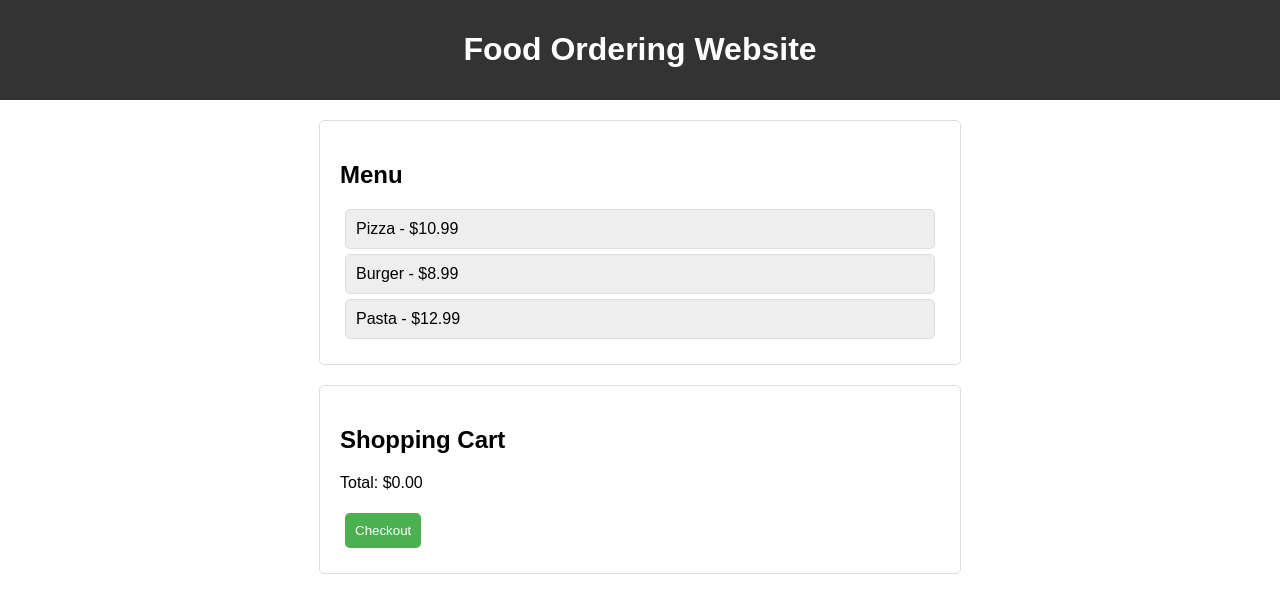
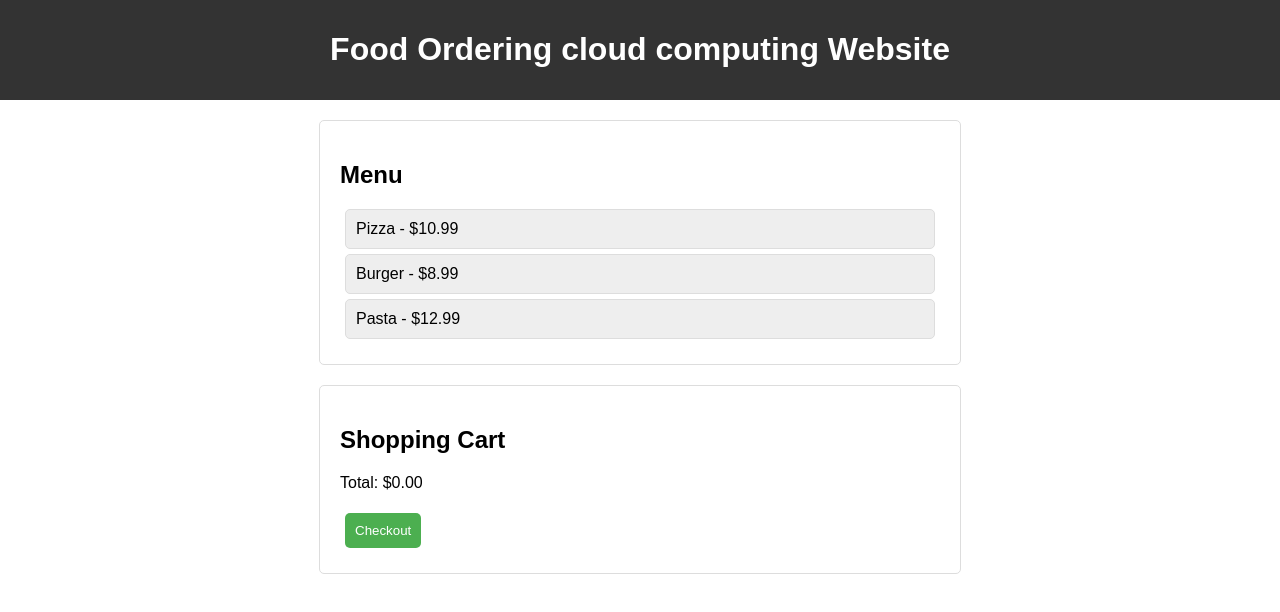
Before and after one commit to prasanth1722/cloudcoumputing, a plain HTML site: page index.html in a window 1280 px wide. Drawn offline with Linux system fonts and the light colour scheme.

Commit message:
Add files via upload

```diff
--- a/index.html
+++ b/index.html
@@ -8,7 +8,7 @@
 </head>
 <body>
     <header>
-        <h1>Food Ordering Website</h1>
+        <h1>Food Ordering cloud computing Website</h1>
     </header>
 
     <section id="menu">
```
